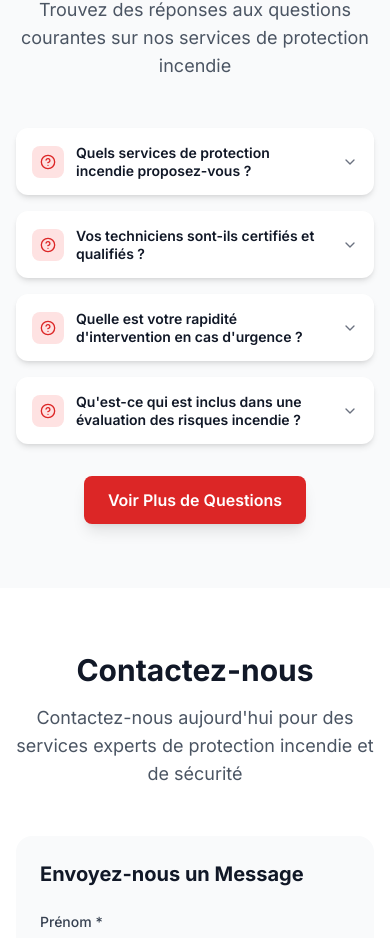
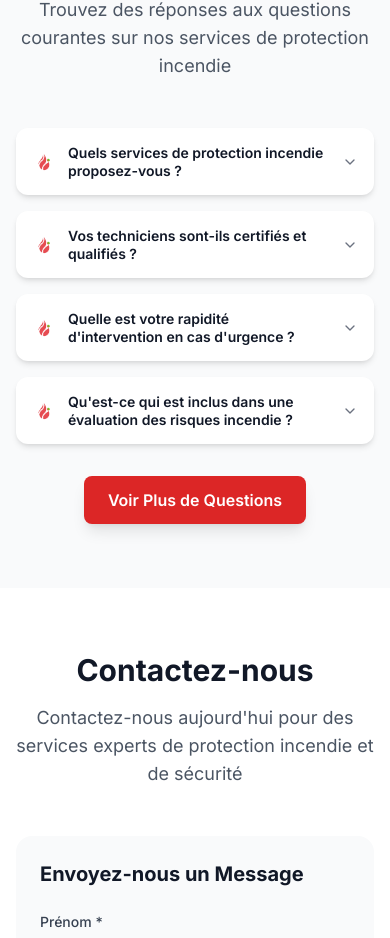
Before and after one commit to aminoz12/nova, a Next.js app: page / in a window 390 px wide. Shown: the part 4610-5548 px from the top of the page. Built offline with nearby package versions, Linux system fonts and the light colour scheme.

Commit message:
Update FAQ section with company logo icon
- Replace HelpCircle icon with Nova Safety logo
- Remove background styling and frame from FAQ icons
- Use responsive logo sizing for mobile and desktop
- Enhance brand consistency in FAQ section

```diff
--- a/src/components/FAQ.tsx
+++ b/src/components/FAQ.tsx
@@ -88,9 +88,11 @@ export default function FAQ() {
               >
                 <div className="flex items-center justify-between">
                   <div className="flex items-center gap-3 sm:gap-4 pr-4">
-                    <div className="bg-red-100 p-2 sm:p-3 rounded-lg">
-                      <HelpCircle className="w-4 h-4 sm:w-6 sm:h-6 text-red-600" />
-                    </div>
+                    <img
+                      src="/logo.png"
+                      alt="Nova Safety"
+                      className="w-6 h-6 sm:w-8 sm:h-8 object-contain"
+                    />
                     <h3 className="font-semibold text-gray-900 text-sm sm:text-base lg:text-lg leading-tight">
                       {faq.question}
                     </h3>
```
